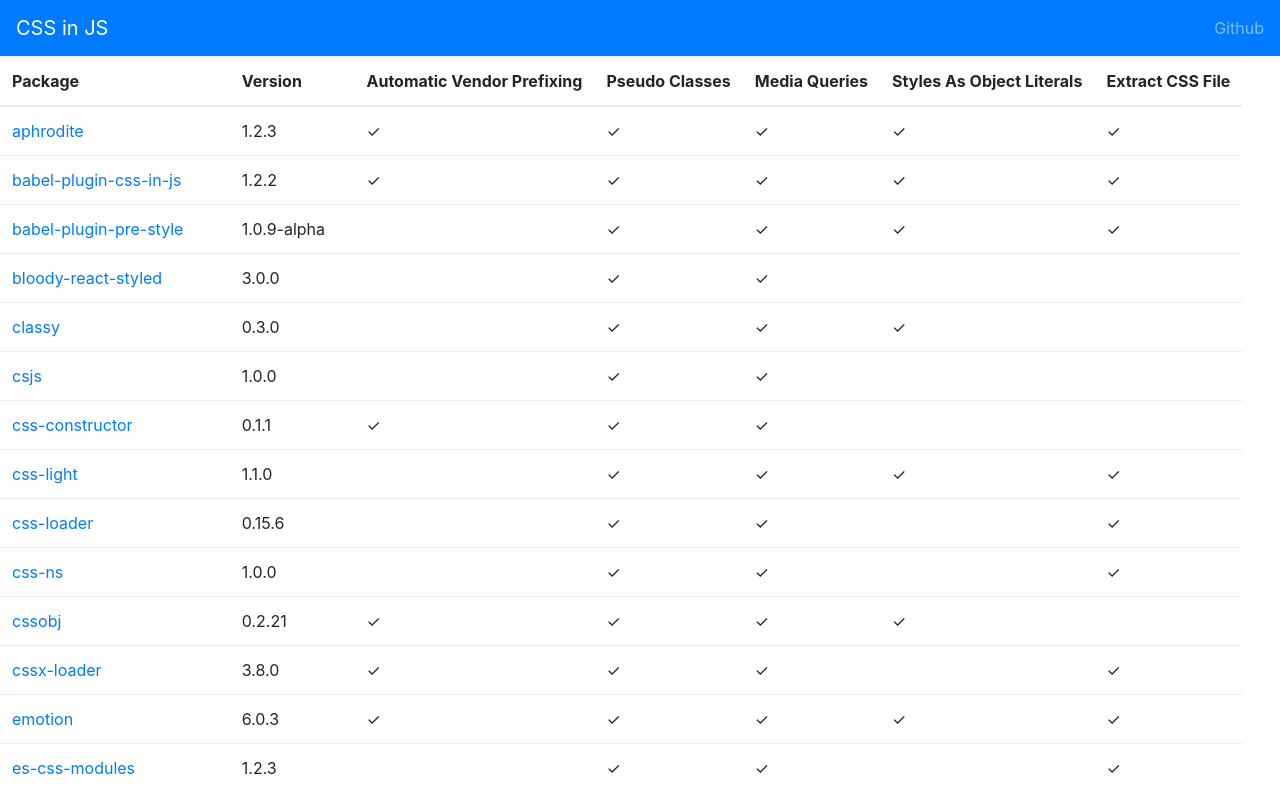
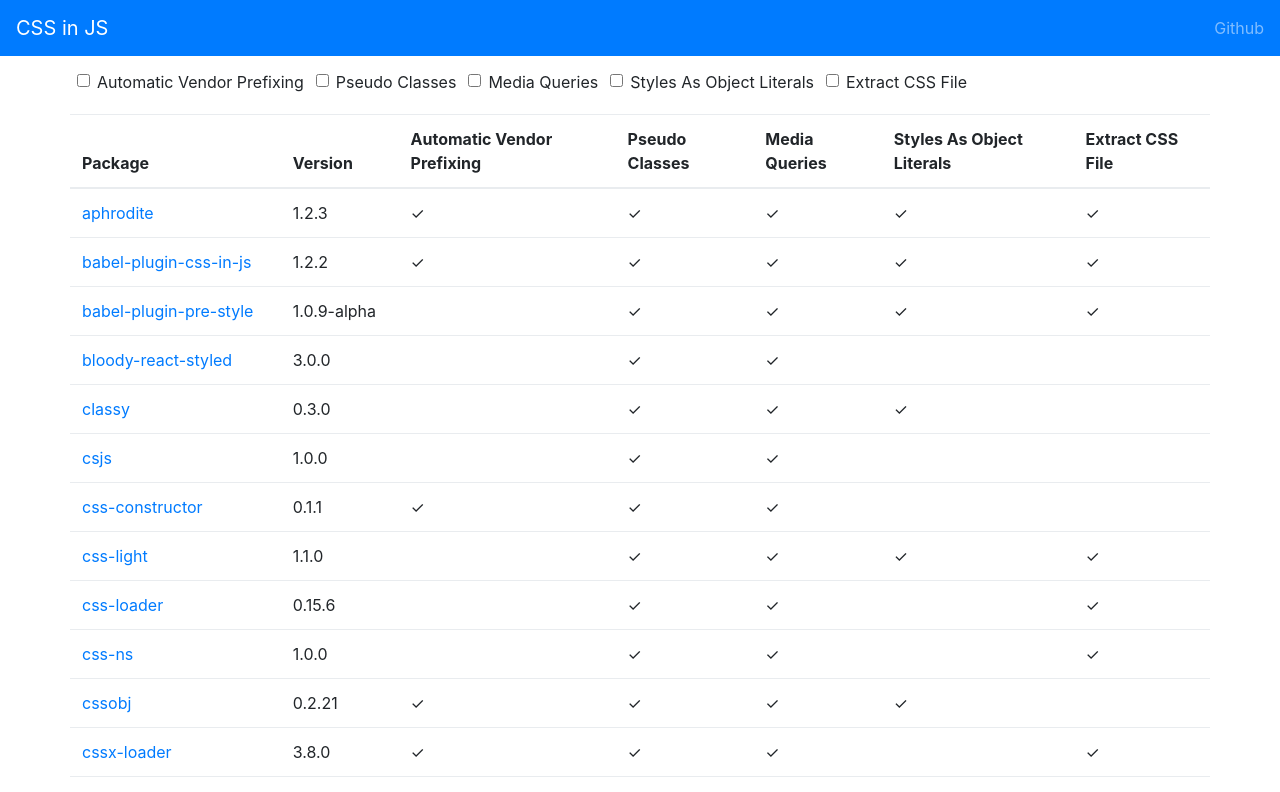
Before and after one commit to MicheleBertoli/css-in-js, a React (Create React App) app: page / in a window 1280 px wide. Shown: the top 792 px of the page. Built offline with nearby package versions, Linux system fonts and the light colour scheme.

Commit message:
Simple filter

```diff
--- a/src/App.js
+++ b/src/App.js
@@ -1,14 +1,55 @@
 import React, { Component } from "react";
 import Navbar from "./components/Navbar";
 import Table from "./components/Table";
+import Filter from "./components/Filter";
 import { default as data } from "./data.json";
 
 class App extends Component {
+  constructor(props) {
+    super(props);
+    this.state = {
+      ...data,
+      filters: data.headers.slice(2).map(x => ({
+        name: x,
+        checked: false
+      }))
+    };
+    this.onFilterChange = this.onFilterChange.bind(this);
+  }
+
+  onFilterChange(index) {
+    this.setState({
+      ...this.state,
+      filters: [
+        ...this.state.filters.slice(0, index),
+        {
+          ...this.state.filters[index],
+          checked: !this.state.filters[index].checked
+        },
+        ...this.state.filters.slice(index + 1)
+      ]
+    });
+  }
+
   render() {
     return (
       <div>
         <Navbar />
-        <Table data={data} />
+        <div className="container">
+          <div className="row">
+            <Filter
+              filters={this.state.filters}
+              onChange={this.onFilterChange}
+            />
+          </div>
+          <div className="row">
+            <Table
+              headers={this.state.headers}
+              rows={this.state.rows}
+              filters={this.state.filters}
+            />
+          </div>
+        </div>
       </div>
     );
   }
--- /dev/null
+++ b/src/components/Filter.js
@@ -0,0 +1,25 @@
+import React from "react";
+
+const Filter = options => {
+  return (
+    <div className="form-row align-items-center" style={{ padding: "12px" }}>
+      {options.filters.map((x, index) => {
+        return (
+          <div className="form-check form-check-inline" key={x.name}>
+            <label className="form-check-label">
+              <input
+                className="form-check-input"
+                type="checkbox"
+                checked={x.checked}
+                onChange={options.onChange.bind(null, index)}
+              />
+              {` ${x.name}`}
+            </label>
+          </div>
+        );
+      })}
+    </div>
+  );
+};
+
+export default Filter;
--- a/src/components/Table.js
+++ b/src/components/Table.js
@@ -2,7 +2,7 @@
 
 const Cell = options => {
   const { header, value } = options;
-  if (header == "Package") {
+  if (header === "Package") {
     return <td dangerouslySetInnerHTML={{ __html: value }} />;
   } else {
     return <td>{value}</td>;
@@ -17,13 +17,21 @@
 };
 
 const Table = options => {
-  const { data } = options;
+  const { headers, rows, filters } = options;
+  let filteredRows = rows.filter(row => {
+    return filters.reduce((flag, filter) => {
+      return flag && (filter.checked ? !!row[filter.name] : true);
+    }, true);
+  });
+
   return (
     <table className="table table-responsive">
-      <thead>{data.headers.map(x => <th key={x}>{x}</th>)}</thead>
+      <thead>
+        <tr>{headers.map(x => <th key={x}>{x}</th>)}</tr>
+      </thead>
       <tbody>
-        {data.rows.map((row, index) => (
-          <Row row={row} key={index} headers={data.headers} />
+        {filteredRows.map((row, index) => (
+          <Row row={row} key={index} headers={headers} />
         ))}
       </tbody>
     </table>
```
Also changed, not shown: src/data.json (+94 -47 lines).
